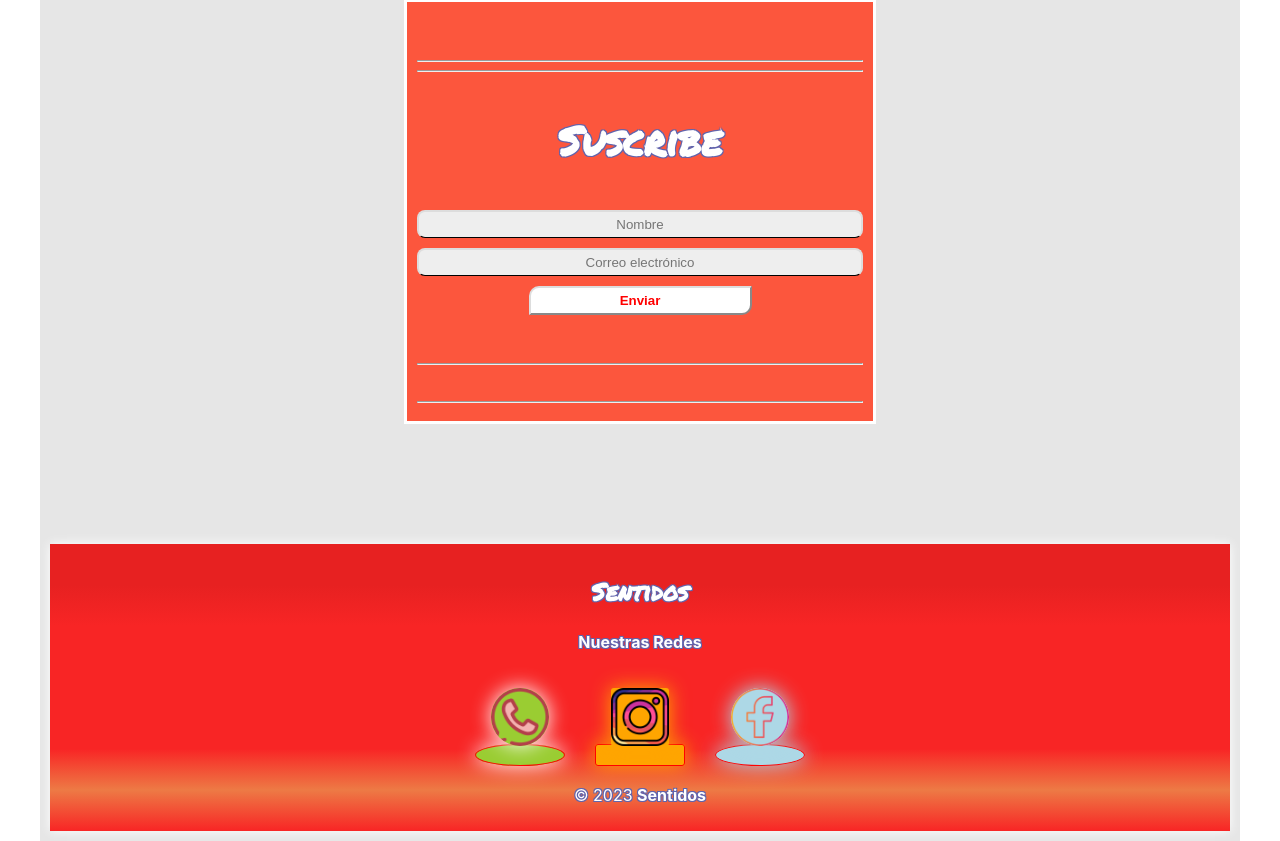
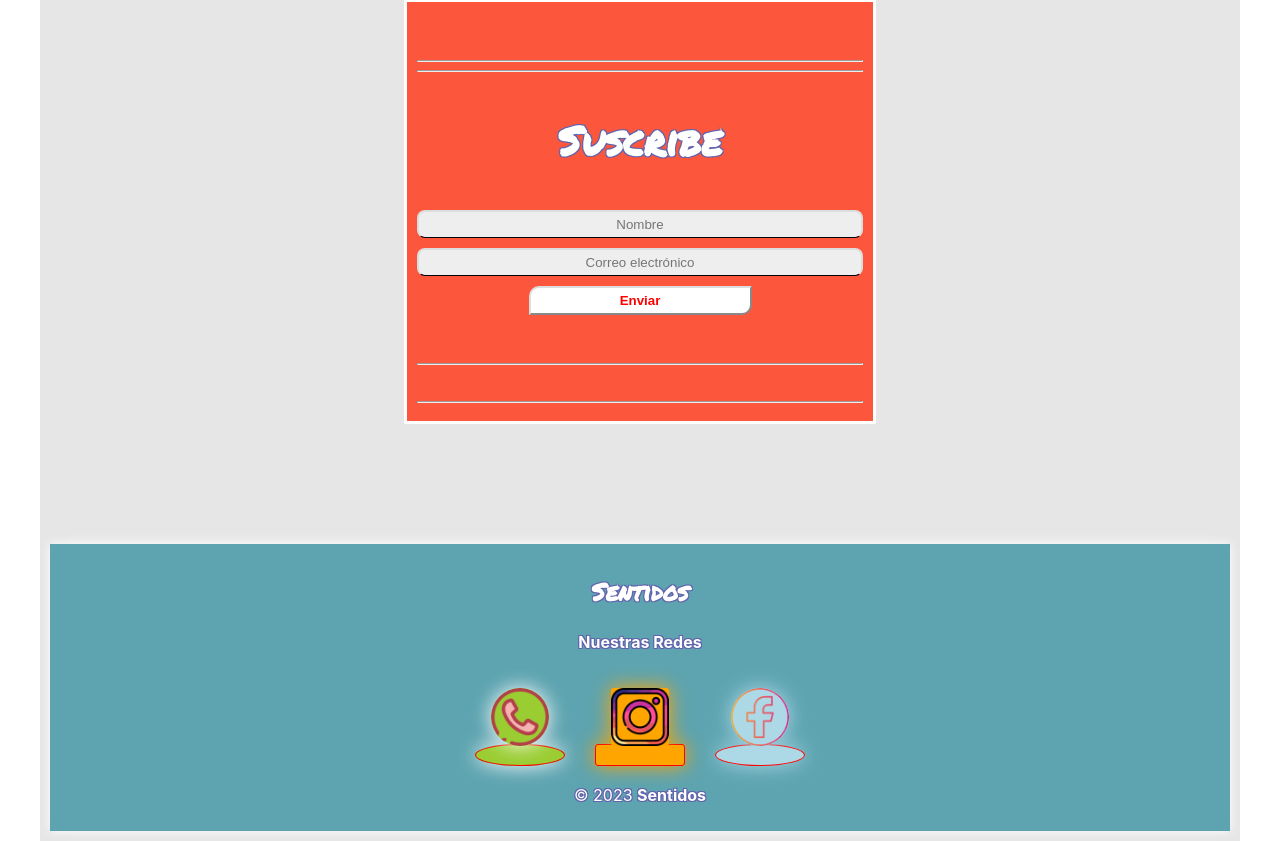
Before and after one commit to Xantino1997/sentidos-blog, a React (Create React App) app in the folder client/: page /create in a window 1280 px wide. Shown: the part 526-1367 px from the top of the page. Built offline with nearby package versions, Linux system fonts and the light colour scheme; no server answers; a web font is replaced by a local one.

Commit message:
add roboto

```diff
--- a/client/src/App.css
+++ b/client/src/App.css
@@ -301,17 +301,7 @@ div.post {
   box-shadow: 0px 0px 20px #fff;
   max-height:800px;
   min-height:400px;
-  background: linear-gradient(
-    to bottom,
-    rgb(167, 198, 217),
-    rgb(167, 198, 217),
-    #d8dfe3,
-    #d8dfe3,
-    #d8dfe3,
-    #d8dfe3,
-    #5283a1,
-    #d8dfe3
-  );
+  background:#d8dfe3;
 
 }
 
@@ -320,8 +310,8 @@ div.post {
   color: white; /* Color rojo */
   font-size: 50px;
   font-weight: bold;
-  font-family: 'Permanent Marker', cursive;
-  text-shadow: -1px -1px 0 white, 1px -1px 0 white, -1px 1px 0 white, 1px 1px 0 white;
+  font-family: 'Roboto';
+  text-shadow: -1px -1px 0 grey, 1px -1px 0 grey, -1px 1px 0 grey, 1px 1px 0 grey;
 }
 
 
@@ -577,6 +567,9 @@ div.post p.info .time{
   text-align: center;
 }
 
+.post{
+  background:#d4d2d2;
+}
 
   .post-page{
     background:#c2c2c4;
@@ -585,7 +578,6 @@ div.post p.info .time{
     margin-bottom:25px;
     padding:10px;
   }
-
 .time-post-page{
   color: #fff;
   font-style:italic;
@@ -743,27 +735,17 @@ div.post-page h1{
 
 
 /* Estilos para el contenido del footer */
+
 footer {
   margin-top:20px;
   display:flex;
   flex-direction:column;
-  background: linear-gradient(
-    to bottom,
-    rgb(231, 33, 33),
-    rgb(231, 33, 33),
-    #f82525,
-    #f82525,
-    #f82525,
-    #f82525,
-    #ed7a45,
-    #f82525
-  );
+  background: #5da4b0;
   box-shadow: 0 0 10px white;
   text-align: center;
   color: white;
   padding: 10px;
 }
-
 
 
 /* Estilos para los iconos sociales */
@@ -1153,8 +1135,8 @@ footer {
         color: white; /* Color blanco */
         font-size: 50px;
         font-weight: bold;
-        font-family: 'Permanent Marker', cursive;
-        text-shadow: -1px -1px 0 red, 1px -1px 0 red, -1px 1px 0 red, 1px 1px 0 red;
+        font-family:'Roboto';
+        text-shadow: -1px -1px 0 grey, 1px -1px 0 grey, -1px 1px 0 grey, 1px 1px 0 grey;
       }
 
  .title-post-page{
```
Lines whose indentation alone changed are shown as unchanged.
